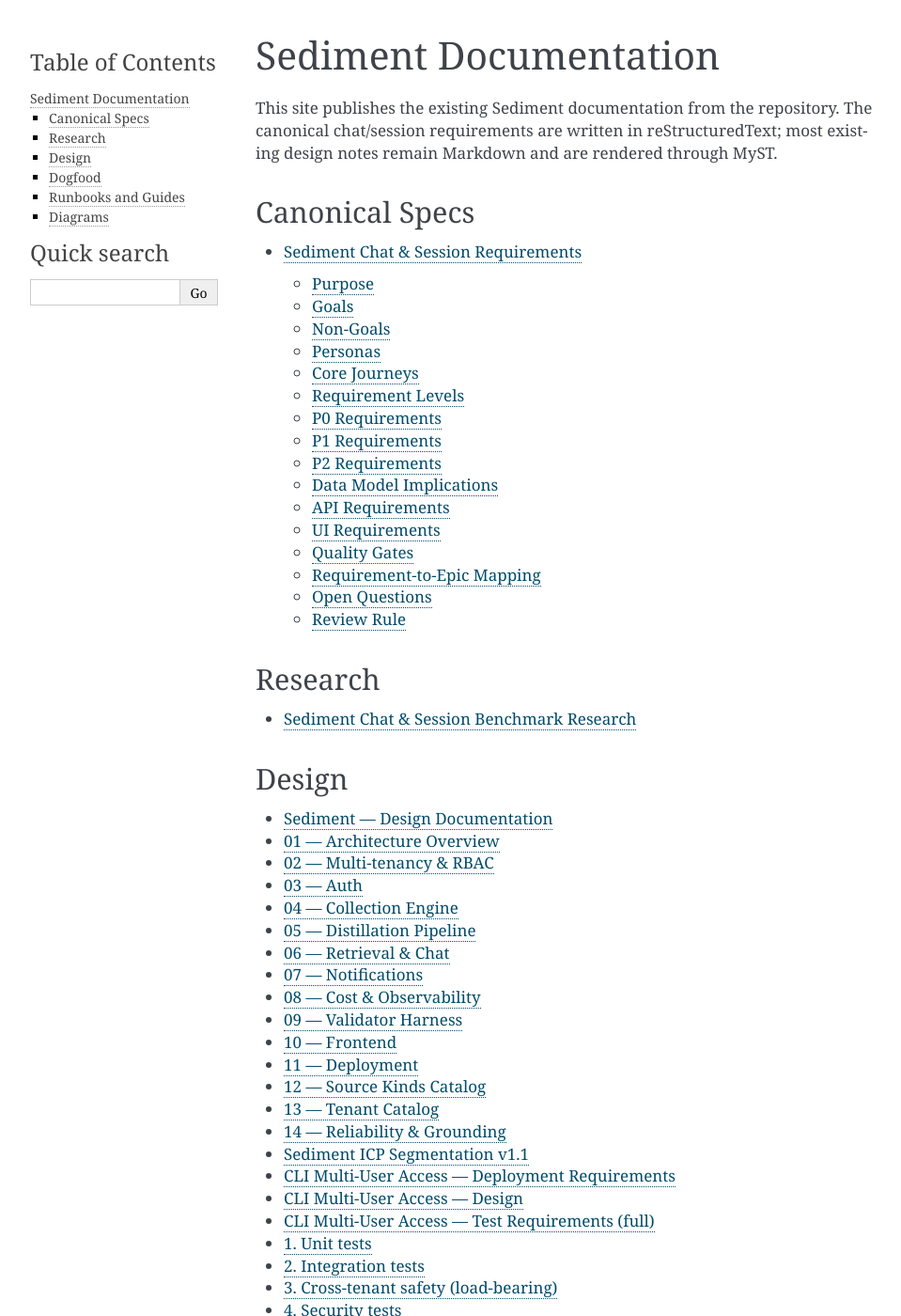
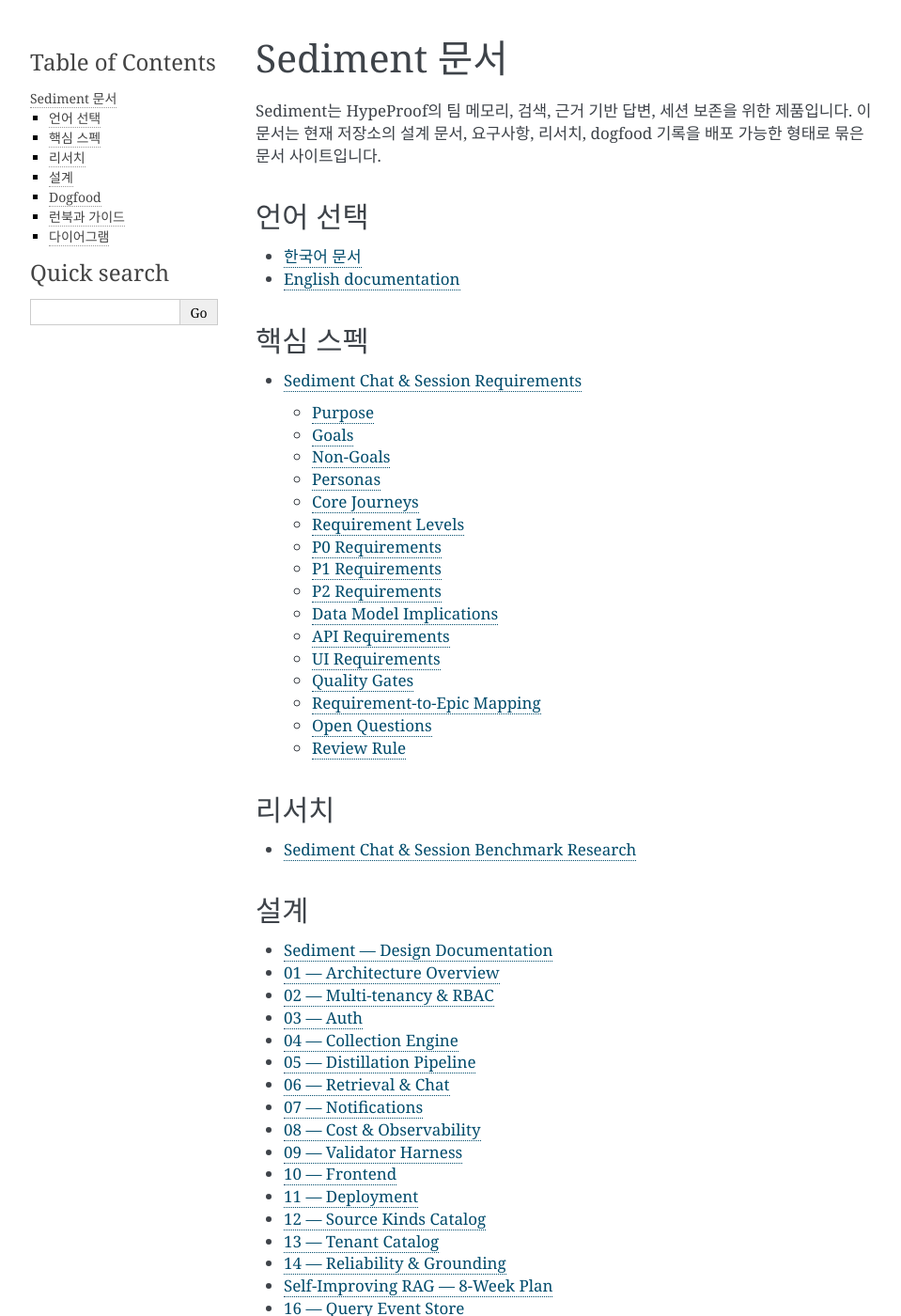
Before and after one commit to jayleekr/sediment, a Sphinx documentation site: the page built from docs/index.rst, in a window 1280 px wide and 1400 px high. Shown: the whole window at 94% size, without its empty margins (148-1107 px from the left). Built offline with Sphinx 7.4.7, drawn with Linux system fonts in a browser that asks for light colours; some of the changed text lies outside the part shown.

Commit message:
docs: add bilingual entrypoints and clean warnings

```diff
--- a/docs/conf.py
+++ b/docs/conf.py
@@ -1,6 +1,8 @@
 project = "Sediment"
 copyright = "2026, HypeProof"
 author = "HypeProof"
+
+from pygments.lexers.special import TextLexer
 
 extensions = [
     "myst_parser",
@@ -15,7 +17,7 @@
 exclude_patterns = ["_build", "Thumbs.db", ".DS_Store"]
 
 html_theme = "alabaster"
-html_title = "Sediment Docs"
+html_title = "Sediment 문서"
 html_short_title = "Sediment"
 html_copy_source = False
 html_show_sourcelink = False
@@ -35,3 +37,8 @@
 suppress_warnings = [
     "myst.header",
 ]
+
+
+def setup(app):
+    for lexer_name in ["mermaid", "jsonc", "json", "http", "sql"]:
+        app.add_lexer(lexer_name, TextLexer)
--- a/docs/index.rst
+++ b/docs/index.rst
@@ -1,28 +1,34 @@
-Sediment Documentation
-======================
+Sediment 문서
+=============
 
-This site publishes the existing Sediment documentation from the repository.
-The canonical chat/session requirements are written in reStructuredText; most
-existing design notes remain Markdown and are rendered through MyST.
+Sediment는 HypeProof의 팀 메모리, 검색, 근거 기반 답변, 세션 보존을 위한
+제품입니다. 이 문서는 현재 저장소의 설계 문서, 요구사항, 리서치, dogfood
+기록을 배포 가능한 형태로 묶은 문서 사이트입니다.
 
-Canonical Specs
----------------
+언어 선택
+---------
+
+* `한국어 문서 <index.html>`_
+* `English documentation <en/index.html>`_
+
+핵심 스펙
+---------
 
 .. toctree::
    :maxdepth: 2
 
    specs/chat-session-requirements
 
-Research
---------
+리서치
+------
 
 .. toctree::
    :maxdepth: 1
 
    research/chat-session-benchmark-2026-05
 
-Design
-------
+설계
+----
 
 .. toctree::
    :maxdepth: 1
@@ -42,11 +48,14 @@
    design/12-source-kinds-catalog
    design/13-tenant-catalog
    design/14-reliability-and-grounding
+   design/15-self-improving-rag
+   design/16-query-event-store
    design/ICP-segmentation
    design/cli-deployment
    design/cli-multi-user-access
    design/cli-test-requirements
    design/voice-ocr-connector-spec
+   integration/from-openclaw
 
 Dogfood
 -------
@@ -63,8 +72,8 @@
    dogfood/sediment-dogfood-channel
    dogfood/trigger-bot-spec
 
-Runbooks and Guides
--------------------
+런북과 가이드
+-------------
 
 .. toctree::
    :maxdepth: 1
@@ -74,8 +83,13 @@
    runbooks/supabase-pro-upgrade
    demo/boah-dental-flow
 
-Diagrams
---------
+다이어그램
+----------
 
 * `Architecture diagram <architecture-diagram.html>`_
 * `System flow <system-flow.html>`_
+
+.. toctree::
+   :hidden:
+
+   en/index
```
Also changed, not shown: docs/demo/boah-dental-flow.md (+1 -1 lines), docs/design/ICP-segmentation.md (+9 -9 lines), docs/design/cli-test-requirements.md (+1 -1 lines), docs/en/index.rst (added, +93 -0 lines).
